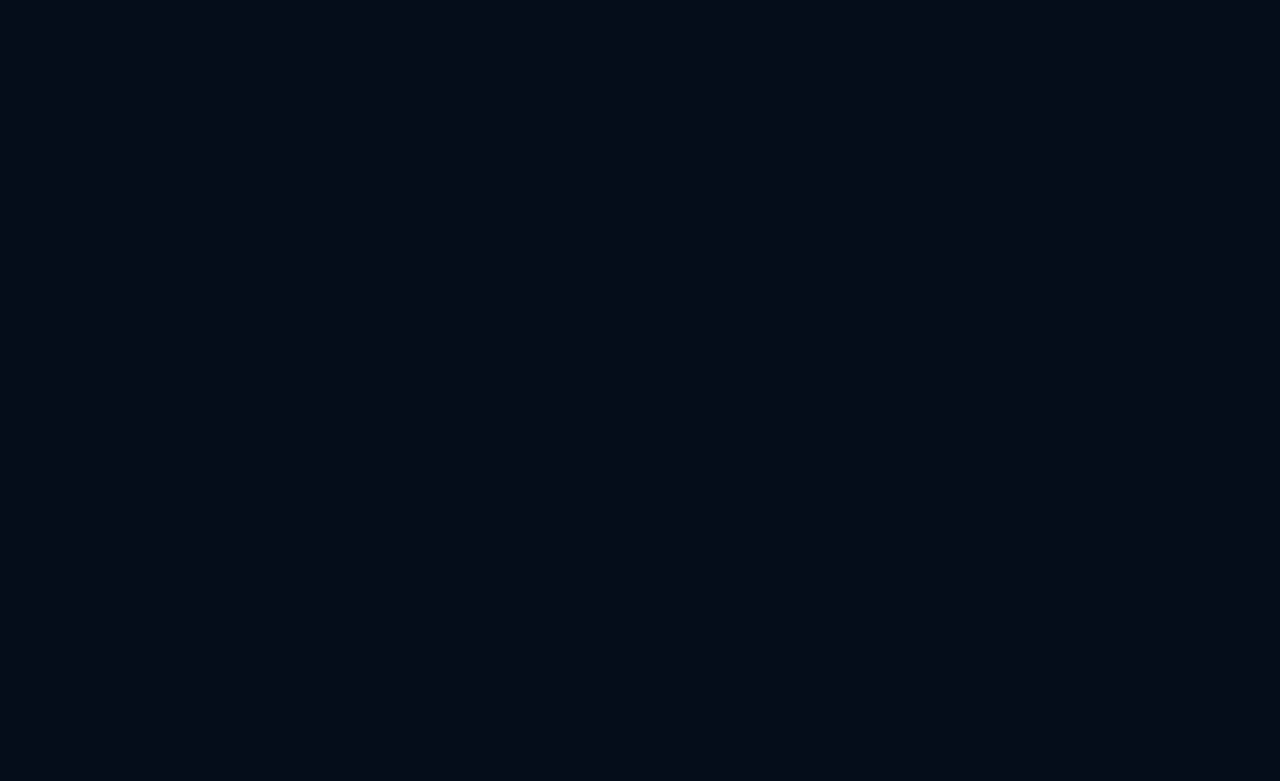
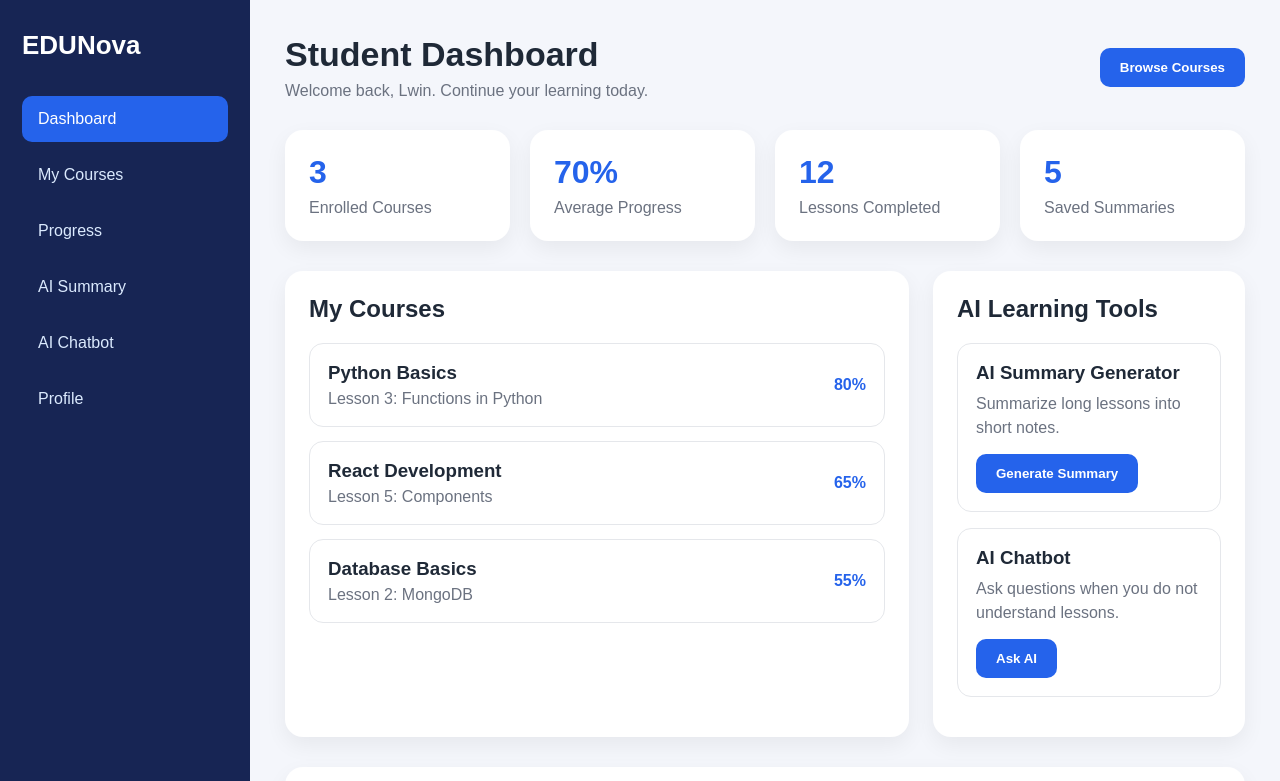
Before and after one commit to cyon003/EDUNova, a React (Vite) app in the folder frontend/: page /student-dashboard in a window 1280 px wide. Before the commit this address had no page. Shown: the top 781 px of the page. Built offline with nearby package versions, Linux system fonts and the light colour scheme.

Commit message:
Add student dashboard

```diff
--- a/frontend/src/App.jsx
+++ b/frontend/src/App.jsx
@@ -1,6 +1,8 @@
-import { BrowserRouter, Routes, Route } from "react-router-dom";
+import { BrowserRouter, Route, Routes } from "react-router-dom";
+import Auth from "./pages/Auth";
 import Home from "./pages/Home";
-import Auth from "./pages/Auth";
+import StudentDashboard from "./pages/StudentDashboard";
+
 
 function App() {
   return (
@@ -8,6 +10,7 @@ function App() {
       <Routes>
         <Route path="/" element={<Home />} />
         <Route path="/auth" element={<Auth />} />
+        <Route path="/student-dashboard" element={<StudentDashboard />} />
       </Routes>
     </BrowserRouter>
   );
--- /dev/null
+++ b/frontend/src/pages/StudentDashboard.jsx
@@ -0,0 +1,113 @@
+import "../styles/StudentDashboard.css";
+
+function StudentDashboard() {
+  return (
+    <div className="student-dashboard">
+      <aside className="sidebar">
+        <h2>EDUNova</h2>
+        <a className="active">Dashboard</a>
+        <a>My Courses</a>
+        <a>Progress</a>
+        <a>AI Summary</a>
+        <a>AI Chatbot</a>
+        <a>Profile</a>
+      </aside>
+
+      <main className="dashboard-main">
+        <div className="dashboard-header">
+          <div>
+            <h1>Student Dashboard</h1>
+            <p>Welcome back, Lwin. Continue your learning today.</p>
+          </div>
+          <button>Browse Courses</button>
+        </div>
+
+        <section className="stats-grid">
+          <div className="stat-card">
+            <h3>3</h3>
+            <p>Enrolled Courses</p>
+          </div>
+          <div className="stat-card">
+            <h3>70%</h3>
+            <p>Average Progress</p>
+          </div>
+          <div className="stat-card">
+            <h3>12</h3>
+            <p>Lessons Completed</p>
+          </div>
+          <div className="stat-card">
+            <h3>5</h3>
+            <p>Saved Summaries</p>
+          </div>
+        </section>
+
+        <section className="content-grid">
+          <div className="courses-card">
+            <h2>My Courses</h2>
+
+            <div className="course-item">
+              <div>
+                <h3>Python Basics</h3>
+                <p>Lesson 3: Functions in Python</p>
+              </div>
+              <span>80%</span>
+            </div>
+
+            <div className="course-item">
+              <div>
+                <h3>React Development</h3>
+                <p>Lesson 5: Components</p>
+              </div>
+              <span>65%</span>
+            </div>
+
+            <div className="course-item">
+              <div>
+                <h3>Database Basics</h3>
+                <p>Lesson 2: MongoDB</p>
+              </div>
+              <span>55%</span>
+            </div>
+          </div>
+
+          <div className="ai-card">
+            <h2>AI Learning Tools</h2>
+
+            <div className="ai-box">
+              <h3>AI Summary Generator</h3>
+              <p>Summarize long lessons into short notes.</p>
+              <button>Generate Summary</button>
+            </div>
+
+            <div className="ai-box">
+              <h3>AI Chatbot</h3>
+              <p>Ask questions when you do not understand lessons.</p>
+              <button>Ask AI</button>
+            </div>
+          </div>
+        </section>
+
+        <section className="progress-section">
+          <h2>Learning Progress</h2>
+
+          <div className="progress-item">
+            <p>Python Basics</p>
+            <div className="progress-bar"><span style={{ width: "80%" }}></span></div>
+          </div>
+
+          <div className="progress-item">
+            <p>React Development</p>
+            <div className="progress-bar"><span style={{ width: "65%" }}></span></div>
+          </div>
+
+          <div className="progress-item">
+            <p>Database Basics</p>
+            <div className="progress-bar"><span style={{ width: "55%" }}></span></div>
+          </div>
+        </section>
+      </main>
+    </div>
+  );
+}
+
+export default StudentDashboard;
--- /dev/null
+++ b/frontend/src/styles/StudentDashboard.css
@@ -0,0 +1,190 @@
+.student-dashboard {
+  min-height: 100vh;
+  display: flex;
+  background: #f4f6fb;
+  color: #1f2937;
+  font-family: Arial, sans-serif;
+}
+
+.sidebar {
+  width: 250px;
+  background: #172554;
+  color: white;
+  padding: 30px 22px;
+}
+
+.sidebar h2 {
+  margin-bottom: 35px;
+  font-size: 26px;
+}
+
+.sidebar a {
+  display: block;
+  padding: 14px 16px;
+  margin-bottom: 10px;
+  border-radius: 10px;
+  color: #dbeafe;
+  text-decoration: none;
+  cursor: pointer;
+}
+
+.sidebar a.active,
+.sidebar a:hover {
+  background: #2563eb;
+  color: white;
+}
+
+.dashboard-main {
+  flex: 1;
+  padding: 35px;
+}
+
+.dashboard-header {
+  display: flex;
+  justify-content: space-between;
+  align-items: center;
+  margin-bottom: 30px;
+}
+
+.dashboard-header h1 {
+  font-size: 34px;
+  margin-bottom: 8px;
+}
+
+.dashboard-header p {
+  color: #6b7280;
+}
+
+.dashboard-header button,
+.ai-box button {
+  border: none;
+  background: #2563eb;
+  color: white;
+  padding: 12px 20px;
+  border-radius: 10px;
+  font-weight: bold;
+  cursor: pointer;
+}
+
+.stats-grid {
+  display: grid;
+  grid-template-columns: repeat(4, 1fr);
+  gap: 20px;
+  margin-bottom: 30px;
+}
+
+.stat-card,
+.courses-card,
+.ai-card,
+.progress-section {
+  background: white;
+  border-radius: 18px;
+  padding: 24px;
+  box-shadow: 0 8px 22px rgba(0, 0, 0, 0.06);
+}
+
+.stat-card h3 {
+  font-size: 32px;
+  color: #2563eb;
+  margin-bottom: 8px;
+}
+
+.stat-card p {
+  color: #6b7280;
+}
+
+.content-grid {
+  display: grid;
+  grid-template-columns: 2fr 1fr;
+  gap: 24px;
+  margin-bottom: 30px;
+}
+
+.courses-card h2,
+.ai-card h2,
+.progress-section h2 {
+  margin-bottom: 20px;
+}
+
+.course-item {
+  display: flex;
+  justify-content: space-between;
+  align-items: center;
+  border: 1px solid #e5e7eb;
+  padding: 18px;
+  border-radius: 14px;
+  margin-bottom: 14px;
+}
+
+.course-item h3 {
+  margin-bottom: 6px;
+}
+
+.course-item p {
+  color: #6b7280;
+}
+
+.course-item span {
+  color: #2563eb;
+  font-weight: bold;
+}
+
+.ai-box {
+  border: 1px solid #e5e7eb;
+  padding: 18px;
+  border-radius: 14px;
+  margin-bottom: 16px;
+}
+
+.ai-box h3 {
+  margin-bottom: 8px;
+}
+
+.ai-box p {
+  color: #6b7280;
+  margin-bottom: 14px;
+  line-height: 1.5;
+}
+
+.progress-item {
+  margin-bottom: 18px;
+}
+
+.progress-item p {
+  margin-bottom: 8px;
+  font-weight: 600;
+}
+
+.progress-bar {
+  height: 12px;
+  background: #e5e7eb;
+  border-radius: 20px;
+  overflow: hidden;
+}
+
+.progress-bar span {
+  display: block;
+  height: 100%;
+  background: #2563eb;
+}
+
+@media (max-width: 900px) {
+  .student-dashboard {
+    flex-direction: column;
+  }
+
+  .sidebar {
+    width: 100%;
+  }
+
+  .stats-grid,
+  .content-grid {
+    grid-template-columns: 1fr;
+  }
+
+  .dashboard-header {
+    flex-direction: column;
+    align-items: flex-start;
+    gap: 15px;
+  }
+}
```
